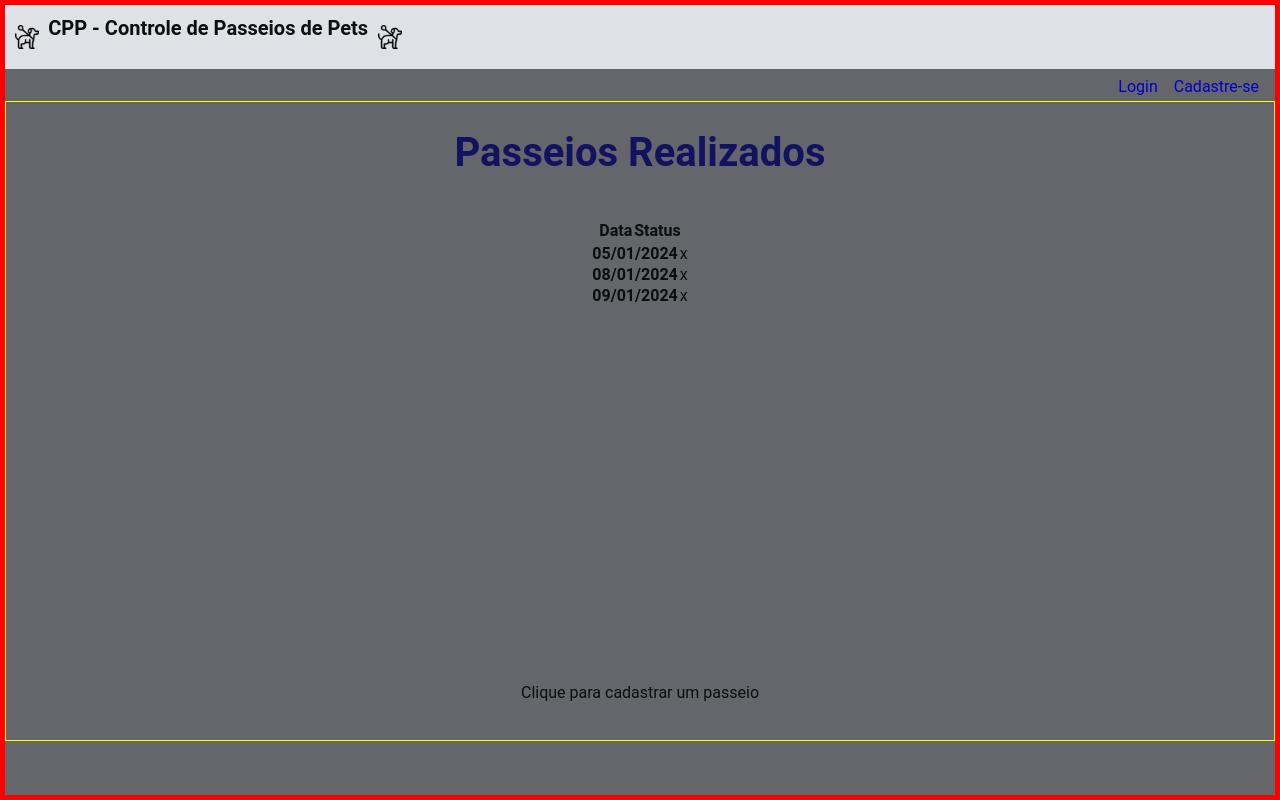
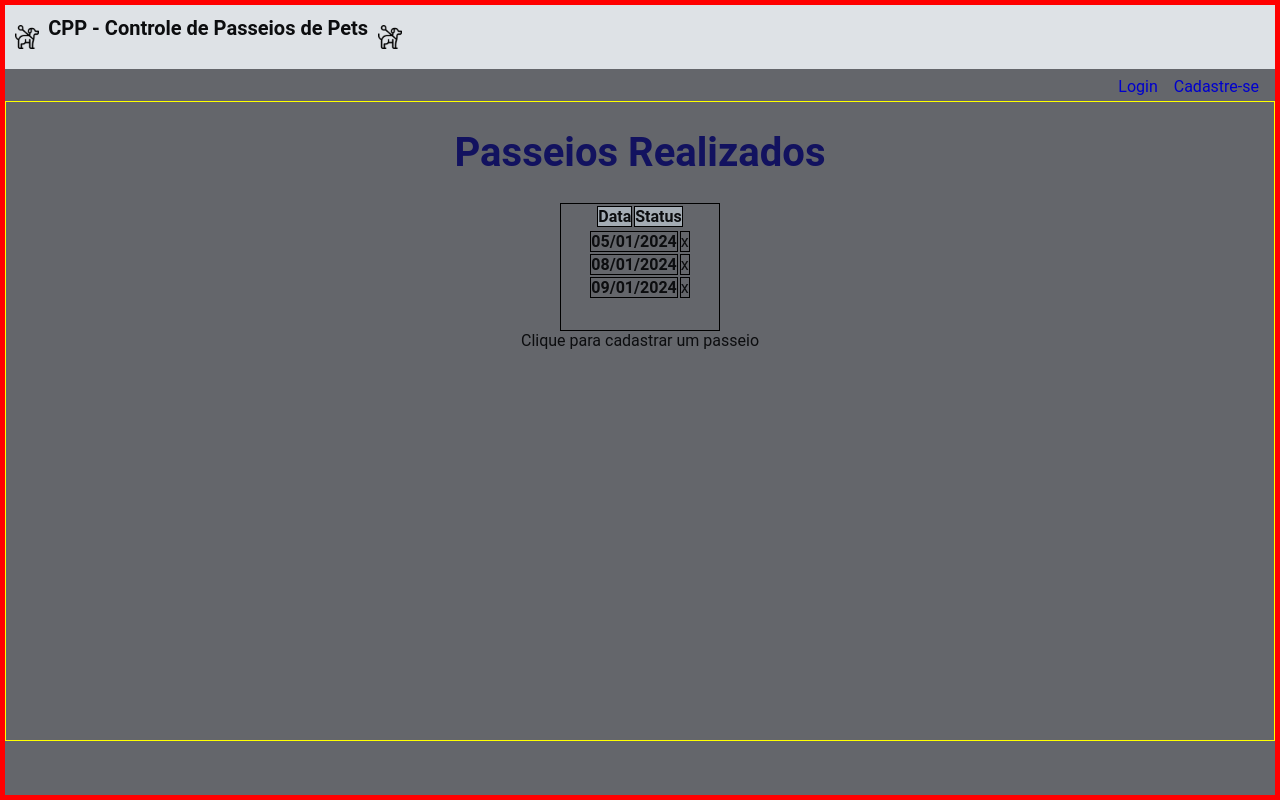
Before and after one commit to debora-sl/controle-passeios-pet, a React (Create React App) app: page / in a window 1280 px wide. Built offline with nearby package versions, Linux system fonts and the light colour scheme.

Commit message:
Estlizando a tabela, incluindo as bordas.

```diff
--- a/src/components/ListTours/index.tsx
+++ b/src/components/ListTours/index.tsx
@@ -5,7 +5,7 @@ export function ListTours () {
   return <Container>
      <h1>Passeios Realizados</h1>
       <Table>
-        <thead >
+        <thead>
           <tr>
             <th scope='col'>Data</th>
             <th scope='col'>Status</th>
--- a/src/components/ListTours/styles.ts
+++ b/src/components/ListTours/styles.ts
@@ -17,12 +17,23 @@ export const Container = styled.div`
 
 export const Table = styled.table`
 
-  border-radius: 5px;
-  width: 38rem;
-  height: 60vh;
+  border: 1px solid black;
+  width: 10rem;
+  height: 16vh;
   display: flex;
   flex-direction: column;
   align-items: center;
-  padding: 1rem;
 
+
+  thead > tr {
+    background-color: ${({ theme }) => theme.colors.gray500};
+  }
+
+  table,
+  th,
+  td {
+    border: 1px solid black;
+    border-collapse: collapse;
+    border-spacing: 0;
+  }
 `
```
